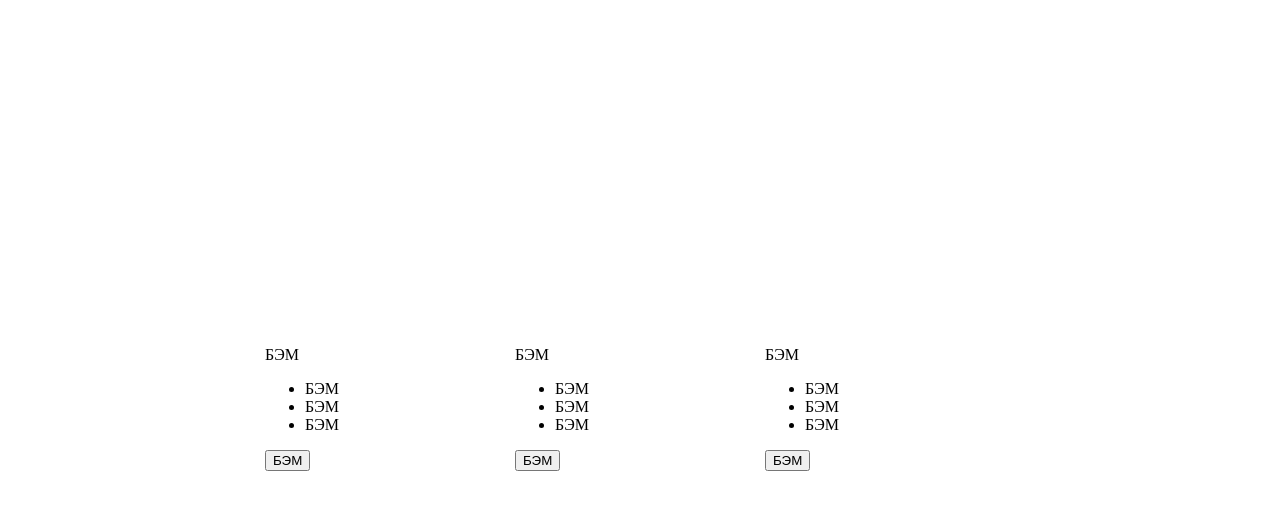
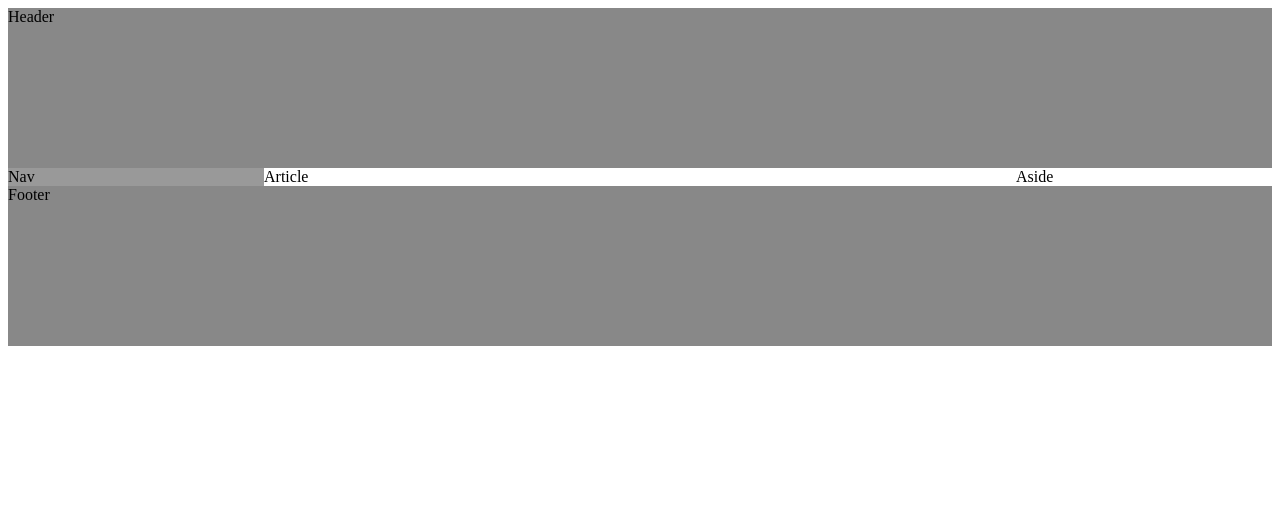
Before and after one commit to Olegm5mm/Laba_9, a plain HTML site: page index_3.html in a window 1280 px wide. Drawn offline with Linux system fonts and the light colour scheme.

Commit message:
3_1 zadanie

```diff
--- a/index_3.html
+++ b/index_3.html
@@ -4,43 +4,15 @@
 	<meta charset="UTF-8">
 	<meta name="viewport" content="width=device-width, initial-scale=1.0">
 	<title>Document</title>
-	<link rel="stylesheet" href="style/style.css">
+	<link rel="stylesheet" href="style/style_3.css">
 </head>
 <body>
-	<div class="cards">
-		<section class="card">
-			<header>
-				БЭМ
-		  	</header>
-		    <ul>
-		    	<li>БЭМ</li>
-		    	<li>БЭМ</li>
-		    	<li>БЭМ</li>
-		    </ul>
-		    <button>БЭМ</button>
-		</section>
-		<section class="card">
-			<header>
-				БЭМ
-		  	</header>
-		    <ul>
-		    	<li>БЭМ</li>
-		    	<li>БЭМ</li>
-		    	<li>БЭМ</li>
-		    </ul>
-		    <button>БЭМ</button>
-		</section>
-		<section class="card">
-			<header>
-				БЭМ
-		  	</header>
-		    <ul>
-		    	<li>БЭМ</li>
-		    	<li>БЭМ</li>
-		    	<li>БЭМ</li>
-		    </ul>
-		    <button>БЭМ</button>
-		</section>
-	</div>
+	<header>Header</header>
+  	<main>
+	   <article>Article</article>
+	   <nav>Nav</nav>
+   	<aside>Aside</aside>
+  	</main>
+  	<footer>Footer</footer>
 </body>
 </html>
--- a/style/style_3.css
+++ b/style/style_3.css
@@ -0,0 +1,28 @@
+body {
+   display: flex;
+   flex-direction: column;
+}
+
+header, footer{
+	background-color: #888;
+	height: 20vh;
+}
+
+main{
+	height: 60vh;
+	flex:1;
+	display: flex;
+}
+
+nav, aside{
+	width: 20vw;
+}
+
+nav {
+	background-color: #999;
+  	order: -1;
+}
+
+article {
+   flex: 1;
+}
```
